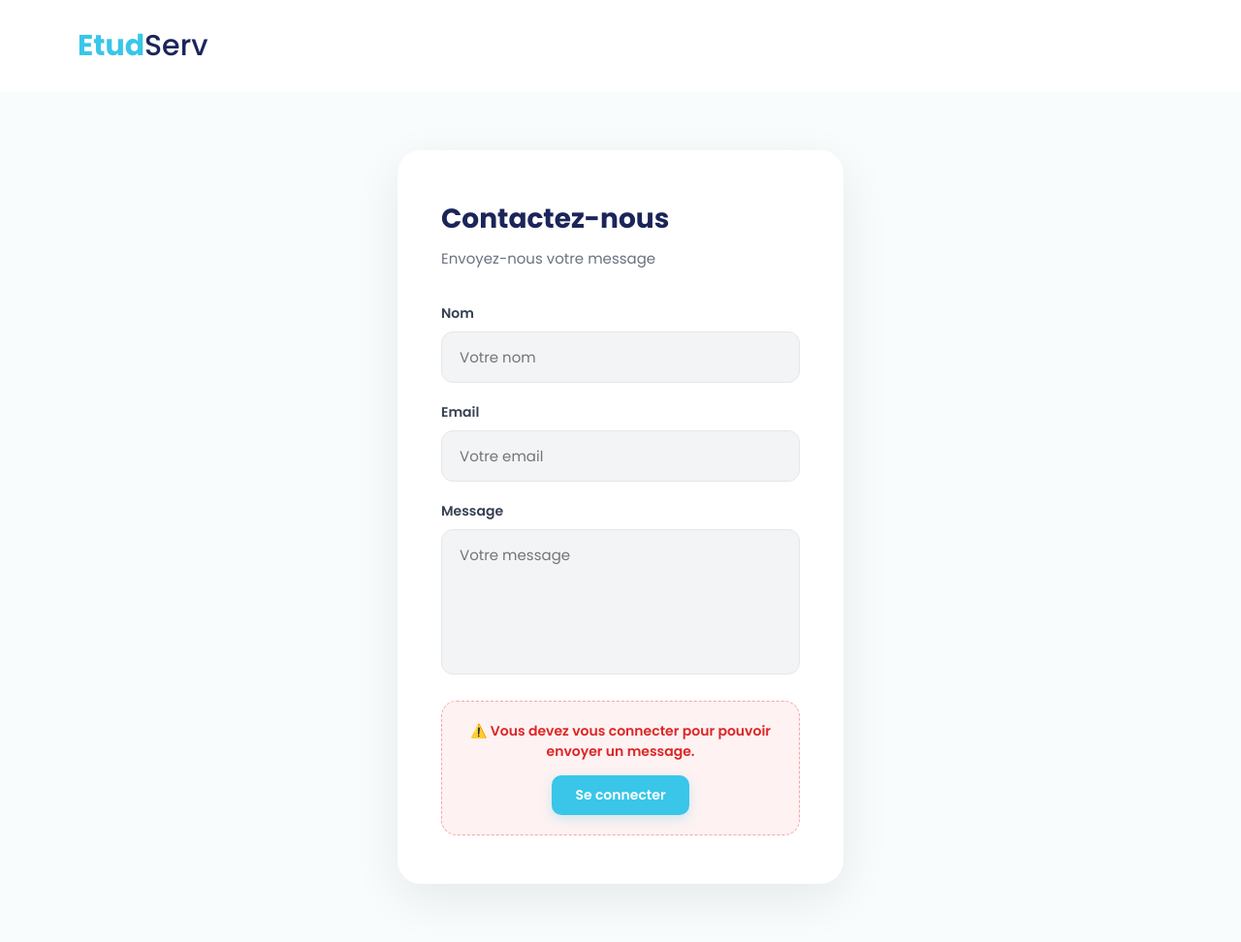
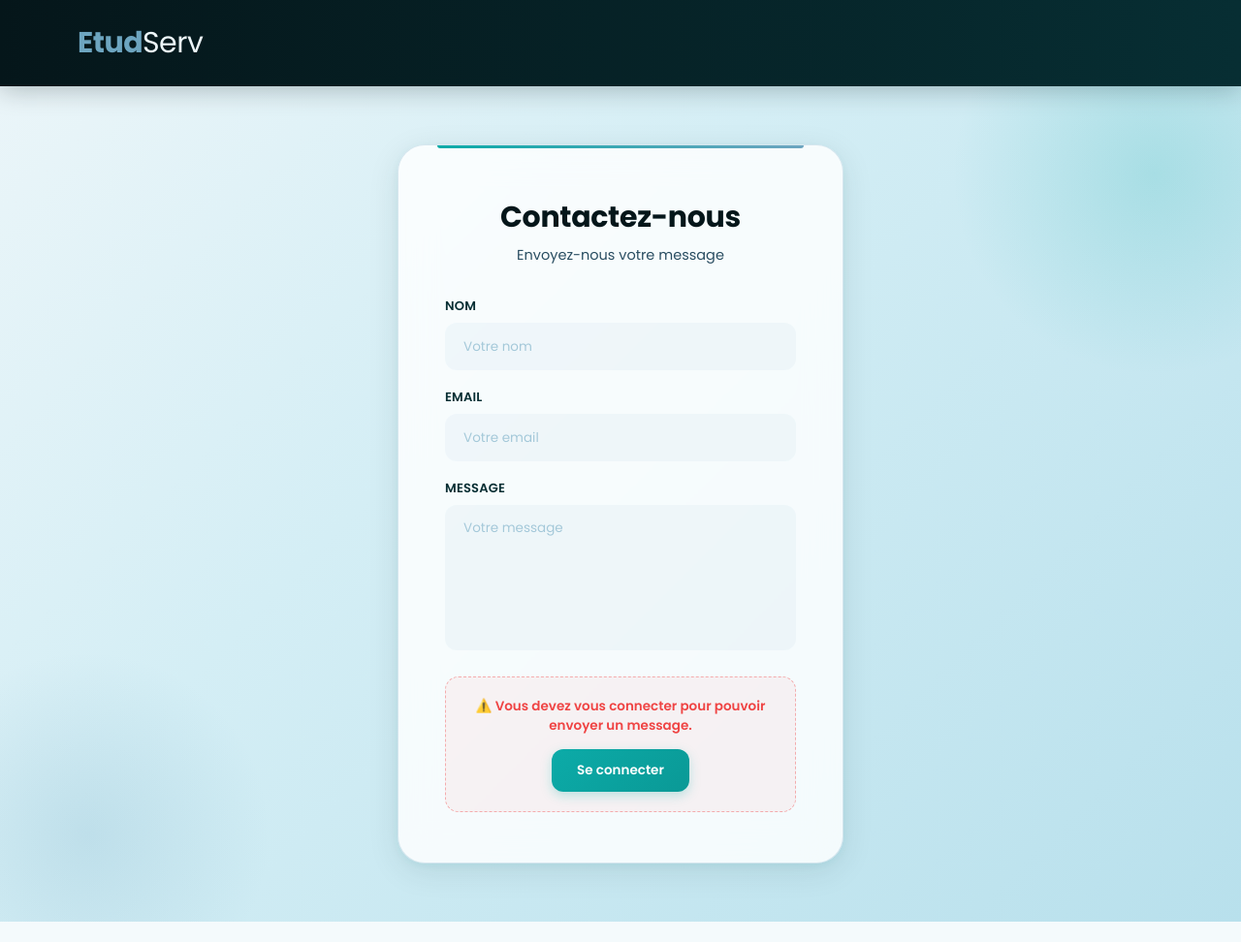
Before and after one commit to MedAbdellahi887/projet-INSAT, a Laravel app: page /contact in a window 1280 px wide. Shown: the whole page at 97% size. After the commit the page ends 951 px from the top, so only its background shows below. Run offline with Laravel 12, Linux system fonts and the light colour scheme.

Commit message:
Update contact.blade.php

```diff
--- a/resources/views/auth/contact.blade.php
+++ b/resources/views/auth/contact.blade.php
@@ -10,77 +10,134 @@
 
 body {
     font-family: 'Poppins', sans-serif;
-            background: #F8FCFD;
-            color: #1B2559;
+    background: linear-gradient(135deg, #EDF6F9 0%, #d4eef5 40%, #b8e0ec 100%);
+    color: #05161A;
     min-height: 100vh;
     display: flex;
     flex-direction: column;
 }
 
+/* ================= NAVBAR ================= */
 .navbar {
     width: 100%;
     display: flex;
     justify-content: space-between;
     align-items: center;
-            padding: 25px 80px;
-            background: white;
+    padding: 22px 80px;
+    background: linear-gradient(90deg, #05161A 0%, #072E33 100%);
+    box-shadow: 0 4px 24px rgba(5,22,26,0.25);
 }
 
-        .logo { font-size: 30px; font-weight: 700; }
-        .logo-blue { color: #39C6E9; }
-        .logo-dark { color: #1B2559; font-weight: 500; }
+.logo { font-size: 30px; font-weight: 700; letter-spacing: -0.5px; }
+.logo-blue { color: #6DA5C0; }
+.logo-dark { color: #EDF6F9; font-weight: 400; }
 
+/* ================= WRAPPER & BULLES ================= */
 .contact-wrapper {
     flex: 1;
     display: flex;
     justify-content: center;
     align-items: center;
     padding: 60px 20px;
+    position: relative;
+    overflow: hidden;
 }
 
+.contact-wrapper::before {
+    content: '';
+    position: absolute;
+    top: -120px;
+    right: -120px;
+    width: 420px;
+    height: 420px;
+    background: radial-gradient(circle, rgba(12,171,168,0.18) 0%, transparent 70%);
+    border-radius: 50%;
+    pointer-events: none;
+}
+
+.contact-wrapper::after {
+    content: '';
+    position: absolute;
+    bottom: -100px;
+    left: -100px;
+    width: 380px;
+    height: 380px;
+    background: radial-gradient(circle, rgba(109,165,192,0.20) 0%, transparent 70%);
+    border-radius: 50%;
+    pointer-events: none;
+}
+
+/* ================= CONTACT CARD ================= */
 .contact-box {
-            background: white;
-            border-radius: 24px;
-            padding: 50px 45px;
+    background: rgba(255, 255, 255, 0.82);
+    backdrop-filter: blur(18px);
+    -webkit-backdrop-filter: blur(18px);
+    border: 1.5px solid rgba(109,165,192,0.25);
+    border-radius: 28px;
+    padding: 52px 48px;
     width: 100%;
     max-width: 460px;
-            box-shadow: 0 15px 50px rgba(0, 0, 0, 0.08);
+    box-shadow:
+        0 8px 32px rgba(7,46,51,0.10),
+        0 2px 8px rgba(12,171,168,0.08);
+    position: relative;
+    z-index: 1;
+}
+
+/* Accent teal en haut de la card */
+.contact-box::before {
+    content: '';
+    position: absolute;
+    top: 0; left: 40px; right: 40px;
+    height: 3px;
+    background: linear-gradient(90deg, #0CABA8, #6DA5C0);
+    border-radius: 0 0 4px 4px;
 }
 
 .contact-box h2 {
-            font-size: 28px;
+    font-size: 30px;
     font-weight: 700;
-            margin-bottom: 8px;
-            color: #1B2559;
+    margin-bottom: 6px;
+    color: #05161A;
+    letter-spacing: -0.3px;
+    text-align: center;
 }
 
 .contact-box p.subtitle {
-            font-size: 15px;
-            color: #6B7280;
-            margin-bottom: 35px;
+    font-size: 14.5px;
+    color: #294D61;
+    margin-bottom: 32px;
+    font-weight: 400;
+    text-align: center;
 }
 
-        .form-group { margin-bottom: 20px; }
+/* ================= FORM ================= */
+.form-group {
+    margin-bottom: 18px;
+}
 
 .form-group label {
     display: block;
-            font-size: 14px;
+    font-size: 13px;
     font-weight: 600;
-            color: #374151;
-            margin-bottom: 8px;
+    color: #072E33;
+    margin-bottom: 7px;
+    letter-spacing: 0.2px;
+    text-transform: uppercase;
 }
 
 .form-group input,
 .form-group textarea {
     width: 100%;
-            padding: 14px 18px;
-            border: 1.5px solid #E5E7EB;
+    padding: 13px 18px;
+    border: 1.5px solid rgba(109,165,192,0.45);
     border-radius: 12px;
-            font-size: 15px;
+    font-size: 14.5px;
     font-family: 'Poppins', sans-serif;
-            color: #1B2559;
+    color: #05161A;
     outline: none;
-            transition: border-color 0.3s;
+    transition: border-color 0.25s, box-shadow 0.25s, background 0.25s;
+    background: rgba(237,246,249,0.70);
 }
 
 .form-group textarea {
@@ -89,78 +146,112 @@
 }
 
 .form-group input:focus,
-        .form-group textarea:focus { border-color: #52D6F4; }
+.form-group textarea:focus {
+    border-color: #0CABA8;
+    background: #ffffff;
+    box-shadow: 0 0 0 3px rgba(12,171,168,0.12);
+}
 
+.form-group input::placeholder,
+.form-group textarea::placeholder {
+    color: #6DA5C0;
+    font-size: 13.5px;
+}
+
+/* Apparence grisée pour les champs désactivés */
+.form-group input:disabled,
+.form-group textarea:disabled {
+    opacity: 0.6;
+    cursor: not-allowed;
+    background: rgba(109,165,192,0.1) !important;
+    border-color: transparent !important;
+}
+
+/* ================= ERREURS & ALERTES ================= */
 .form-group .error-msg {
     color: #EF4444;
-            font-size: 13px;
-            margin-top: 6px;
+    font-size: 12px;
+    margin-top: 5px;
+    display: block;
 }
 
 .alert-success {
-            background: #ECFDF5;
+    background: linear-gradient(135deg, #ECFDF5, #d1fae5);
     color: #065F46;
     border: 1px solid #A7F3D0;
     padding: 12px 16px;
-            border-radius: 10px;
-            font-size: 14px;
+    border-radius: 12px;
+    font-size: 13.5px;
     margin-bottom: 20px;
+    text-align: center;
 }
 
-        /* Style de la boîte d'alerte rouge pointillée */
+/* Alerte pour utilisateur non connecté */
 .auth-alert-box {
-            background: #FEF2F2;
-            border: 1.5px dashed #FCA5A5;
+    background: rgba(239, 68, 68, 0.05);
+    border: 1.5px dashed rgba(239, 68, 68, 0.4);
     padding: 20px;
-            border-radius: 16px;
+    border-radius: 14px;
     text-align: center;
-            margin-top: 15px;
+    margin-top: 20px;
 }
 
 .auth-alert-box p {
-            color: #DC2626;
-            font-size: 14px;
+    color: #EF4444;
+    font-size: 13.5px;
     font-weight: 600;
     margin-bottom: 14px;
 }
 
+/* ================= BOUTONS ================= */
+.btn-send {
+    width: 100%;
+    padding: 15px;
+    background: linear-gradient(135deg, #0CABA8 0%, #0A9996 100%);
+    border: none;
+    border-radius: 14px;
+    color: #ffffff;
+    font-size: 16px;
+    font-weight: 600;
+    font-family: 'Poppins', sans-serif;
+    cursor: pointer;
+    transition: all 0.3s ease;
+    box-shadow: 0 8px 24px rgba(12,171,168,0.35);
+    margin-top: 10px;
+    letter-spacing: 0.3px;
+}
+
+.btn-send:hover {
+    background: linear-gradient(135deg, #0A9996 0%, #072E33 100%);
+    transform: translateY(-2px);
+    box-shadow: 0 12px 28px rgba(12,171,168,0.40);
+}
+
+.btn-send:active { transform: translateY(0); }
+
 .btn-login-redirect {
     display: inline-block;
-            background: #39C6E9;
+    background: linear-gradient(135deg, #0CABA8 0%, #0A9996 100%);
     color: white;
     text-decoration: none;
-            padding: 10px 24px;
-            border-radius: 10px;
-            font-size: 14px;
+    padding: 12px 26px;
+    border-radius: 12px;
+    font-size: 13.5px;
     font-weight: 600;
-            transition: 0.3s;
-            box-shadow: 0 4px 12px rgba(57, 198, 233, 0.25);
+    transition: all 0.3s ease;
+    box-shadow: 0 4px 12px rgba(12,171,168,0.25);
 }
 
 .btn-login-redirect:hover {
-            background: #28B3D4;
+    background: linear-gradient(135deg, #0A9996 0%, #072E33 100%);
     transform: translateY(-1px);
+    box-shadow: 0 8px 20px rgba(12,171,168,0.35);
 }
 
-        .btn-send {
-            width: 100%;
-            padding: 16px;
-            background: #52D6F4;
-            border: none;
-            border-radius: 14px;
-            color: white;
-            font-size: 17px;
-            font-weight: 600;
-            font-family: 'Poppins', sans-serif;
-            cursor: pointer;
-            transition: 0.3s;
-            box-shadow: 0 8px 20px rgba(82, 214, 244, 0.35);
-            margin-top: 10px;
-        }
-
-        .btn-send:hover {
-            background: #35C4E6;
-            transform: translateY(-2px);
+/* ================= RESPONSIVE ================= */
+@media (max-width: 600px) {
+    .navbar { padding: 18px 24px; }
+    .contact-box { padding: 38px 24px; }
 }
     </style>
 </head>
```
Lines whose indentation alone changed are shown as unchanged.
